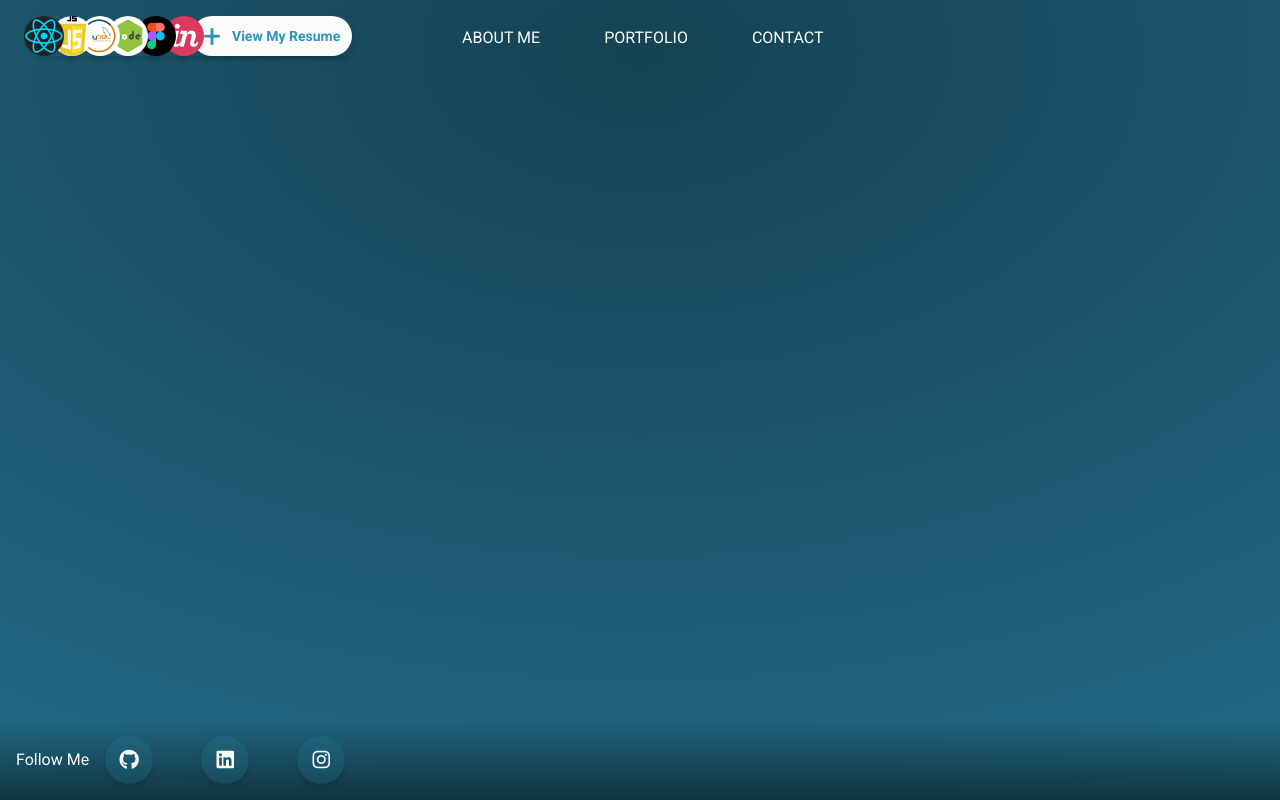
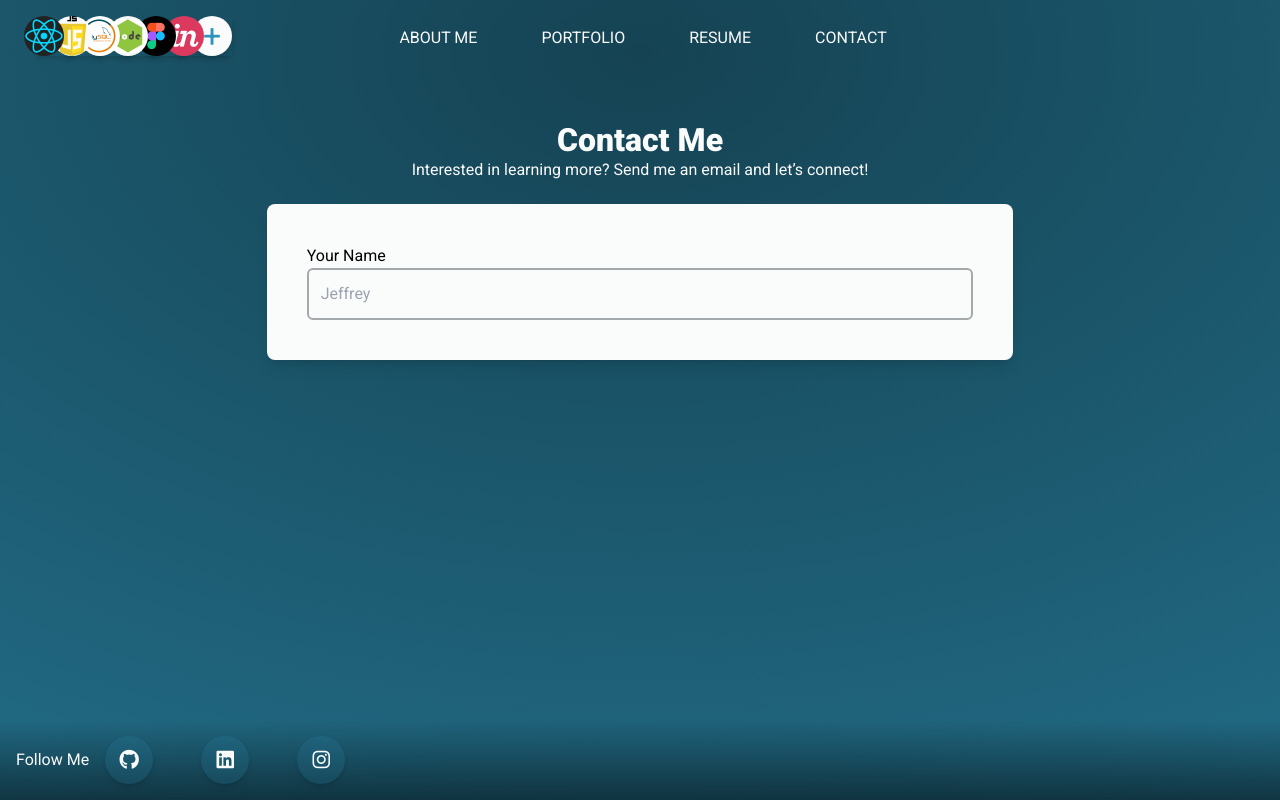
Before and after one commit to jsgunn22/my-portfolio, a React (Vite) app: page /Contact-me in a window 1280 px wide. Built offline with nearby package versions, Linux system fonts and the light colour scheme; a web font is replaced by a local one.

Commit message:
input field

```diff
--- a/index.html
+++ b/index.html
@@ -25,7 +25,7 @@
       crossorigin="anonymous"
     ></script>
     <meta name="viewport" content="width=device-width, initial-scale=1.0" />
-    <title>Vite + React</title>
+    <title>Jeffrey Gunn | UI | FE | BE</title>
   </head>
   <body>
     <div id="root"></div>
--- a/projectData.jsx
+++ b/projectData.jsx
@@ -40,7 +40,7 @@ const projects = [
     link: "https://jsgunn22.github.io/day-planner/",
     description:
       "The Day Planner is an app that allows the user to store and retrieve notes that are saved to a specific time frame throughtout the day.  I went above and beyond on this project and added an current time badge that and the ability to set the start and stop time of the users day. ",
-    proficiencies: [],
+    proficiencies: [proficiencies[1]],
   },
   {
     name: "Weather App",
--- /dev/null
+++ b/src/components/atoms/Input.jsx
@@ -0,0 +1,12 @@
+export default function Input({ label }) {
+  return (
+    <div>
+      <label>{label}</label>
+      <input
+        type="text"
+        className="border-2 rounded-md bg-neu-0 border-neu-5 focus:border-pri-5 focus:outline-none p-3 w-full"
+        placeholder="Jeffrey"
+      ></input>
+    </div>
+  );
+}
--- a/src/components/global/Footer.jsx
+++ b/src/components/global/Footer.jsx
@@ -18,11 +18,13 @@ function SocialBubble(props) {
       onMouseLeave={handleMouseLeave}
       className="h-12 w-12 rounded-full bg-opac-pri shadow-md transition duration-200 hover:shadow-lg  hover:scale-110 cursor-pointer"
     >
-      <i
-        className={`${props.icon} ${
-          isHovered && "text-war-5"
-        } text-neu-0 text-h3  mt-3 w-full text-center `}
-      ></i>
+      <a href={props.social} target="_blank">
+        <i
+          className={`${props.icon} ${
+            isHovered && "text-war-5"
+          } text-neu-0 text-h3  mt-3 w-full text-center `}
+        ></i>
+      </a>
     </div>
   );
 }
@@ -41,9 +43,18 @@ export default function Footer() {
     >
       <p className="text-lg mt-[14px] text-neu-0">Follow Me</p>
       <div className="flex gap-12">
-        <SocialBubble icon="fa-brands fa-github" />
-        <SocialBubble icon="fa-brands fa-linkedin" />
-        <SocialBubble icon="fa-brands fa-instagram" />
+        <SocialBubble
+          icon="fa-brands fa-github"
+          social="https://github.com/jsgunn22"
+        />
+        <SocialBubble
+          icon="fa-brands fa-linkedin"
+          social="https://www.linkedin.com/in/jeffrey-gunn-054451156/"
+        />
+        <SocialBubble
+          icon="fa-brands fa-instagram"
+          social="https://www.instagram.com/fate_worse_than_jeff/"
+        />
       </div>
     </footer>
   );
--- a/src/components/global/Navbar.jsx
+++ b/src/components/global/Navbar.jsx
@@ -79,7 +79,8 @@ function ProficiencyBubbles() {
           onMouseLeave={handleOverflowMouseLeave}
         >
           <h1 className="text-h1  h-full w-10 text-center ">+</h1>{" "}
-          {currentPage !== "/Resume" && (
+          {/* converts the overlow into a button to nav to resume */}
+          {/* {currentPage !== "/Resume" && (
             <Link
               to="/Resume"
               onClick={handleOverflowMouseLeave}
@@ -87,10 +88,10 @@ function ProficiencyBubbles() {
             >
               View My Resume
             </Link>
-          )}
+          )} */}
         </div>
         {/* hidden card */}
-        {/* <div
+        <div
           style={{ zIndex: 999 }}
           className={`absolute  -ml-9 bg-neu-0 p-1.5  text-med rounded-md pt-7 w-[128px] top-10 ${
             overflowIsHovered ? "block" : "hidden"
@@ -99,7 +100,7 @@ function ProficiencyBubbles() {
           {proficiencies.map((item, index) =>
             index >= 6 ? <p>{proficiencies[index].name}</p> : ""
           )}
-        </div> */}
+        </div>
       </div>
     </div>
   );
@@ -125,7 +126,8 @@ function Navbar() {
       <div className="flex">
         <NavBtn label="ABOUT ME" to="/" />
         <NavBtn label="PORTFOLIO" to="/Portfolio" />
-        <NavBtn label="CONTACT" to="/" />
+        <NavBtn label="RESUME" to="/RESUME" />
+        <NavBtn label="CONTACT" to="/Contact-Me" />
       </div>
       <div className="w-full h-full py-4 px-8 flex justify-end">
         {/* <Button label="Resume" style="ml-auto bg-pri-1" /> */}
--- a/src/main.jsx
+++ b/src/main.jsx
@@ -5,6 +5,7 @@ import { RouterProvider, createBrowserRouter } from "react-router-dom";
 import AboutMe from "./pages/About.jsx";
 import Resume from "./pages/Resume.jsx";
 import Portfolio from "./pages/Portfolio.jsx";
+import ContactMe from "./pages/Contact.jsx";
 
 const router = createBrowserRouter([
   {
@@ -21,7 +22,7 @@ const router = createBrowserRouter([
       },
       {
         path: "/Contact-me",
-        element: "",
+        element: <ContactMe />,
       },
       {
         path: "/Resume",
--- a/src/pages/About.jsx
+++ b/src/pages/About.jsx
@@ -36,7 +36,19 @@ export default function AboutMe() {
             />
           </div>
         </div>
-        <div className="min-w-[656px] min-h-[656px] rounded-full bg-opac-pri relative -bottom-[68px] -right-[174px]"></div>
+
+        <div className="relative min-w-[200px] h-[200px] shadow-sm -right-40 -top-24 rounded-full bg-opac-pri">
+          <div className="absolute min-w-[100px] min-h-[100px] shadow-sm right-80 top-40 rounded-full bg-opac-pri">
+            <div className="absolute min-w-[56px] min-h-[56px] shadow-sm -right-28 top-32 rounded-full bg-opac-pri"></div>
+          </div>
+        </div>
+
+        <div className="min-w-[656px] min-h-[656px] inset shadow-sm  rounded-full bg-opac-pri relative -bottom-[68px] -right-[174px]">
+          <img
+            src="assets/images/profile.jpg"
+            className="relative rounded-full shadow-xl w-[400px] -left-20 "
+          ></img>
+        </div>
       </div>
     </>
   );
--- /dev/null
+++ b/src/pages/Contact.jsx
@@ -0,0 +1,17 @@
+import Input from "../components/atoms/input";
+
+export default function ContactMe() {
+  return (
+    <>
+      <div className="text-center pt-12 ">
+        <h1 className="text-h1 text-neu-0 font-black">Contact Me</h1>
+        <p className="text-lg text-neu-0">
+          Interested in learning more? Send me an email and let’s connect!
+        </p>
+      </div>
+      <div className="w-7/12  bg-neu-0  mx-auto shadow-lg rounded-lg mt-6 p-10">
+        <Input label="Your Name" />
+      </div>
+    </>
+  );
+}
```
Also changed, not shown: assets/images/profile.jpg (added), src/styles/tailwind.css.
